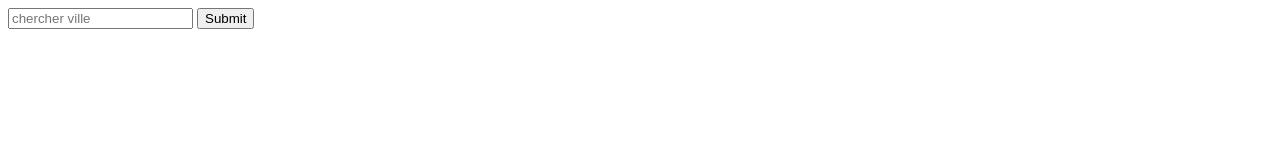
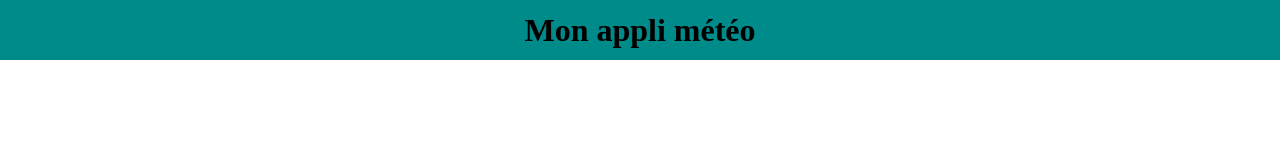
Before and after one commit to Thomas17130/appMeteo, a plain HTML site: page index.html in a window 1280 px wide. Shown: the top 160 px of the page. Drawn offline with Linux system fonts and the light colour scheme.

Commit message:
"commit first style"

```diff
--- a/index.html
+++ b/index.html
@@ -8,6 +8,11 @@
     <title>App Meteo</title>
 </head>
 <body>
+    <header>
+        <h1>
+            Mon appli météo
+        </h1>
+    </header>
     <form id="search">
         <input  type="text" id="city
         "  placeholder="chercher ville">
--- a/style.css
+++ b/style.css
@@ -0,0 +1,19 @@
+*{
+    margin: 0;
+    padding: 0;
+    box-sizing: border-box;
+}
+body{
+    width: 100%;
+    height: 200vh;
+}
+header h1{
+    width: 100%;
+    height: 60px;
+    background-color: darkcyan;
+    display: flex;
+    justify-content: center;
+    align-items: center;
+    text-align: center;
+    position: fixed;
+}
```
